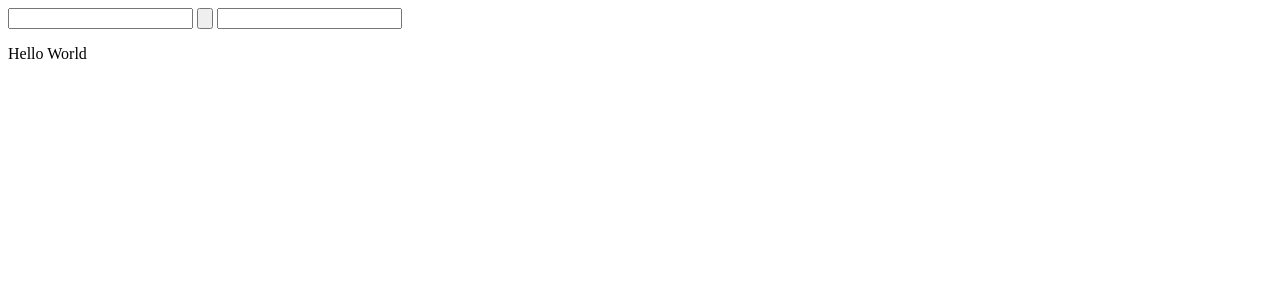
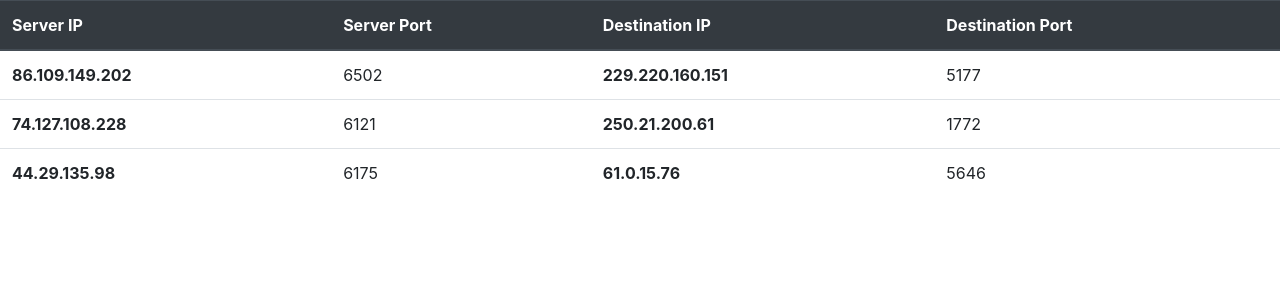
Before and after one commit to S3L1M/Croma, a Flask app: page / in a window 1280 px wide. Shown: the top 300 px of the page. Run offline with Flask 2, Linux system fonts and the light colour scheme; parts of the project's set-up code (start-up, migrations or seed data) failed here and were passed over; some libraries are stand-ins or nearby versions.

Commit message:
PTY index

```diff
--- a/templates/index.html
+++ b/templates/index.html
@@ -1,10 +1,64 @@
-<!DOCTYPE html>
-<html>
-  <body>
-    <input type="text">
-    <input type="button">
-    <input type="text">
-    <br>
-    <p> Hello World </p>
-  </body>
+<!doctype html>
+<html lang="en">
+
+<head>
+  <!-- Required meta tags -->
+  <meta charset="utf-8">
+  <meta name="viewport" content="width=device-width, initial-scale=1, shrink-to-fit=no">
+
+  <!-- Bootstrap CSS -->
+  <link rel="stylesheet" href="https://stackpath.bootstrapcdn.com/bootstrap/4.3.1/css/bootstrap.min.css"
+    integrity="sha384-ggOyR0iXCbMQv3Xipma34MD+dH/1fQ784/j6cY/iJTQUOhcWr7x9JvoRxT2MZw1T" crossorigin="anonymous">
+
+  <title>Hello, world!</title>
+</head>
+
+<body>
+  <div class="container-fluid">
+    <div class="row">
+        <table class="table">
+          <thead class="thead-dark">
+            <tr>
+              <th scope="col">Server IP</th>
+              <th scope="col">Server Port</th>
+              <th scope="col">Destination IP</th>
+              <th scope="col">Destination Port</th>
+            </tr>
+          </thead>
+          <tbody>
+            <tr>
+              <th scope="row">86.109.149.202</th>
+              <td>6502</td>
+              <th scope="row">229.220.160.151</th>
+              <td>5177</td>
+            </tr>
+            <tr>
+              <th scope="row">74.127.108.228</th>
+              <td>6121</td>
+              <th scope="row">250.21.200.61</th>
+              <td>1772</td>
+            </tr>
+            <tr>
+              <th scope="row">44.29.135.98</th>
+              <td>6175</td>
+              <th scope="row">61.0.15.76</th>
+              <td>5646</td>
+            </tr>
+          </tbody>
+        </table>
+    </div>
+  </div>
+  <!-- Optional JavaScript -->
+  <!-- jQuery first, then Popper.js, then Bootstrap JS -->
+  <script src="https://code.jquery.com/jquery-3.3.1.slim.min.js"
+    integrity="sha384-q8i/X+965DzO0rT7abK41JStQIAqVgRVzpbzo5smXKp4YfRvH+8abtTE1Pi6jizo"
+    crossorigin="anonymous"></script>
+  <script src="https://cdnjs.cloudflare.com/ajax/libs/popper.js/1.14.7/umd/popper.min.js"
+    integrity="sha384-UO2eT0CpHqdSJQ6hJty5KVphtPhzWj9WO1clHTMGa3JDZwrnQq4sF86dIHNDz0W1"
+    crossorigin="anonymous"></script>
+  <script src="https://stackpath.bootstrapcdn.com/bootstrap/4.3.1/js/bootstrap.min.js"
+    integrity="sha384-JjSmVgyd0p3pXB1rRibZUAYoIIy6OrQ6VrjIEaFf/nJGzIxFDsf4x0xIM+B07jRM"
+    crossorigin="anonymous"></script>
+</body>
+
 </html>
```
